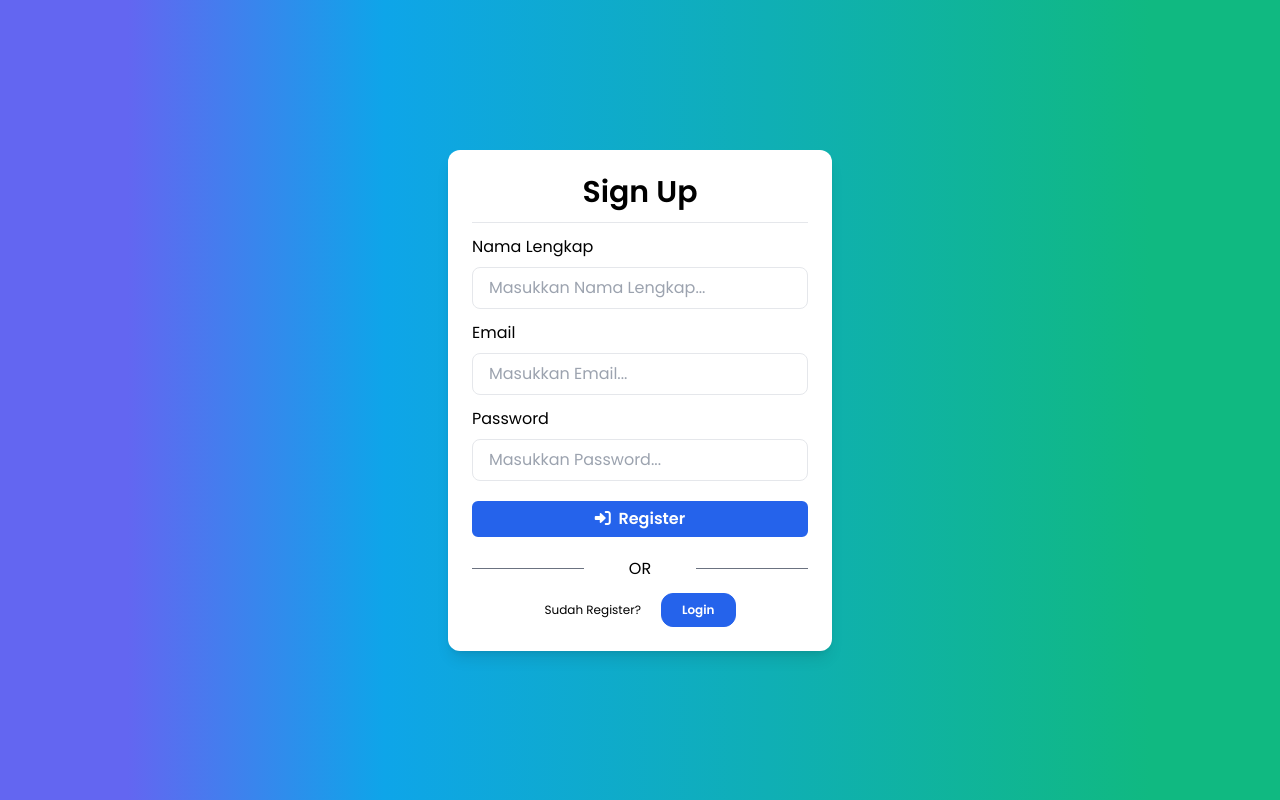
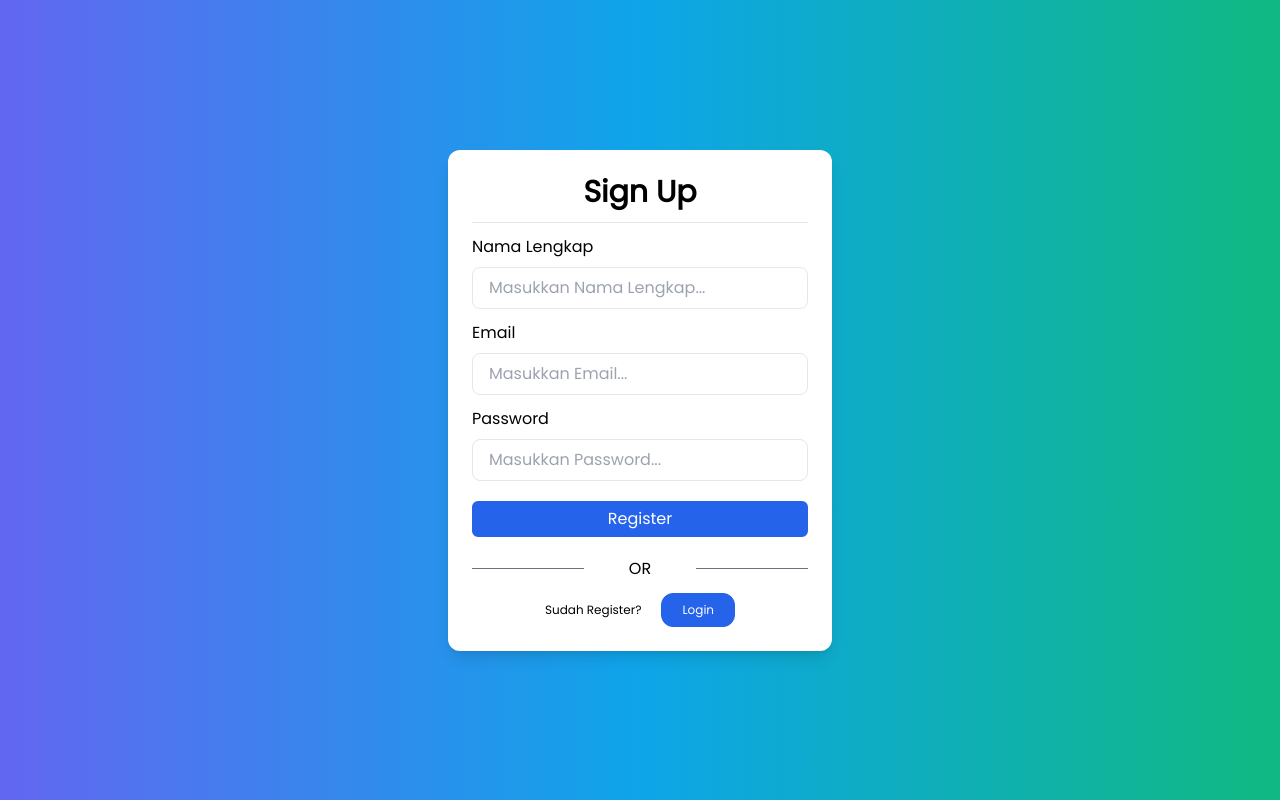
Before and after one commit to SebastianObert/WEBLAB, a PHP site: page /views/auth/register.php in a window 1280 px wide. Run offline with PHP 8.4, Linux system fonts and the light colour scheme; some libraries are stand-ins or nearby versions.

Commit message:
Update register.php

```diff
--- a/Project-lab/views/auth/register.php
+++ b/Project-lab/views/auth/register.php
@@ -37,33 +37,35 @@ if ($_SERVER['REQUEST_METHOD'] == 'POST') {
     <meta charset="UTF-8">
     <meta http-equiv="X-UA-Compatible" content="IE=edge">
     <meta name="viewport" content="width=device-width, initial-scale=1.0">
-    <title>Document</title>
-    <link rel="stylesheet" href="https://cdnjs.cloudflare.com/ajax/libs/font-awesome/6.2.0/css/all.min.css" integrity="sha512-xh6O/CkQoPOWDdYTDqeRdPCVd1SpvCA9XXcUnZS2FmJNp1coAFzvtCN9BmamE+4aHK8yyUHUSCcJHgXloTyT2A==" crossorigin="anonymous" referrerpolicy="no-referrer" />
-    <link rel="preconnect" href="https://fonts.googleapis.com">
-    <link rel="preconnect" href="https://fonts.gstatic.com" crossorigin>
-    <link href="https://fonts.googleapis.com/css2?family=Poppins:ital,wght@0,100;0,200;0,300;0,400;0,500;0,600;0,700;0,800;0,900&display=swap" rel="stylesheet">
+    <title>Sign Up</title>
+    <link rel="stylesheet" href="https://cdnjs.cloudflare.com/ajax/libs/font-awesome/6.2.0/css/all.min.css" />
+    <link href="https://fonts.googleapis.com/css2?family=Poppins&display=swap" rel="stylesheet">
     <script src="https://cdn.tailwindcss.com"></script>
 </head>
 <body>
-    <div class="flex justify-center items-center h-screen bg-gradient-to-r from-indigo-500 from-10% via-sky-500 via-30% to-emerald-500 to-90% shadow-lg font-[poppins]">
+    <div class="flex justify-center items-center h-screen bg-gradient-to-r from-indigo-500 via-sky-500 to-emerald-500 shadow-lg font-[poppins]">
         <div class="w-96 p-6 shadow-lg bg-white rounded-xl">
-            <h1 class="text-3xl block text-center font-semibold"></i>Sign Up</h1>
+            <h1 class="text-3xl block text-center font-semibold">Sign Up</h1>
             <hr class="mt-3">
+
+            <form action="register.php" method="POST">
                 <div class="mt-3">
                     <label for="username" class="block text-base mb-2">Nama Lengkap</label>
-                <input type="text" id="username" class="border w-full text-base px-4 py-2 focus:outline-none focus:ring-0 focus:border-gray-600 rounded-lg" placeholder="Masukkan Nama Lengkap..." />
+                    <input type="text" name="username" class="border w-full text-base px-4 py-2 rounded-lg" placeholder="Masukkan Nama Lengkap..." required />
                 </div>
                 <div class="mt-3">
-                <label for="username" class="block text-base mb-2">Email</label>
-                <input type="text" id="username" class="border w-full text-base px-4 py-2 focus:outline-none focus:ring-0 focus:border-gray-600 rounded-lg" placeholder="Masukkan Email..." />
+                    <label for="email" class="block text-base mb-2">Email</label>
+                    <input type="email" name="email" class="border w-full text-base px-4 py-2 rounded-lg" placeholder="Masukkan Email..." required />
                 </div>
                 <div class="mt-3">
                     <label for="password" class="block text-base mb-2">Password</label>
-                <input type="password" id="password" class="border w-full text-base px-4 py-2 focus:outline-none focus:ring-0 focus:border-gray-600 rounded-lg" placeholder="Masukkan Password..." />
+                    <input type="password" name="password" class="border w-full text-base px-4 py-2 rounded-lg" placeholder="Masukkan Password..." required />
                 </div>
                 <div class="mt-5">
-                <button type="submit" class="border-2 border-blue-600 bg-blue-600 text-white py-1 w-full rounded-md hover:bg-transparent hover:text-indigo-700 font-semibold transition ease-out delay-75"><i class="fa-solid fa-right-to-bracket"></i>&nbsp;&nbsp;Register</button>
+                    <button type="submit" class="border-2 border-blue-600 bg-blue-600 text-white py-1 w-full rounded-md hover:bg-transparent hover:text-indigo-700">Register</button>
                 </div>
+            </form>
+
             <div class="mt-5 grid grid-cols-3 items-center">
                 <hr class="border-gray-500">
                 <p class="text-center">OR</p>
@@ -71,14 +73,11 @@ if ($_SERVER['REQUEST_METHOD'] == 'POST') {
             </div>
             <div class="mt-3 text-xs flex items-center justify-center gap-5">
                 <p>Sudah Register?</p>
-                <a href="login.html">
-                <button class=" py-2 px-5 border-blue-600 bg-blue-600 text-white hover:text-indigo-700 border rounded-xl hover:bg-transparent transition ease-in-out delay-75 font-semibold">Login</button>
+                <a href="login.php">
+                    <button class="py-2 px-5 border-blue-600 bg-blue-600 text-white hover:text-indigo-700 border rounded-xl">Login</button>
                 </a>
             </div>
         </div>
     </div>
-
-
-
 </body>
 </html>
```
Lines whose indentation alone changed are shown as unchanged.
